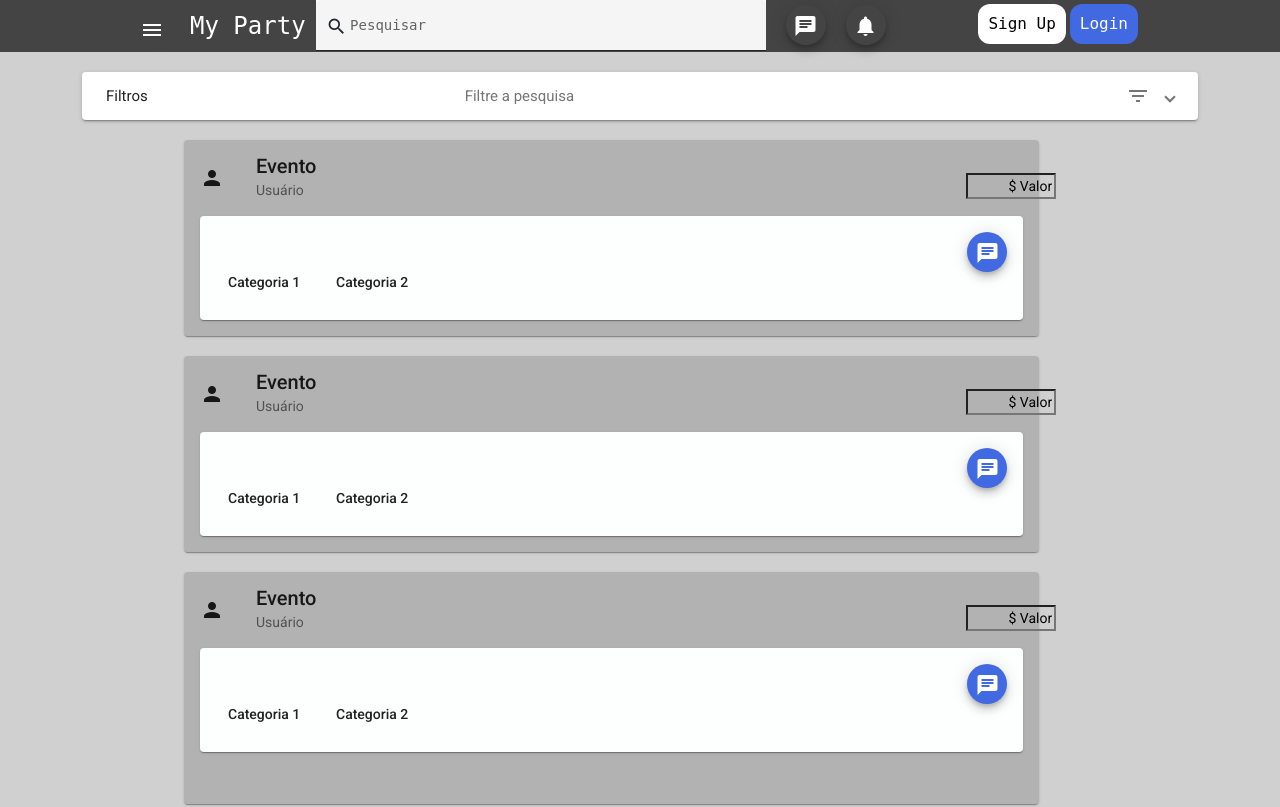
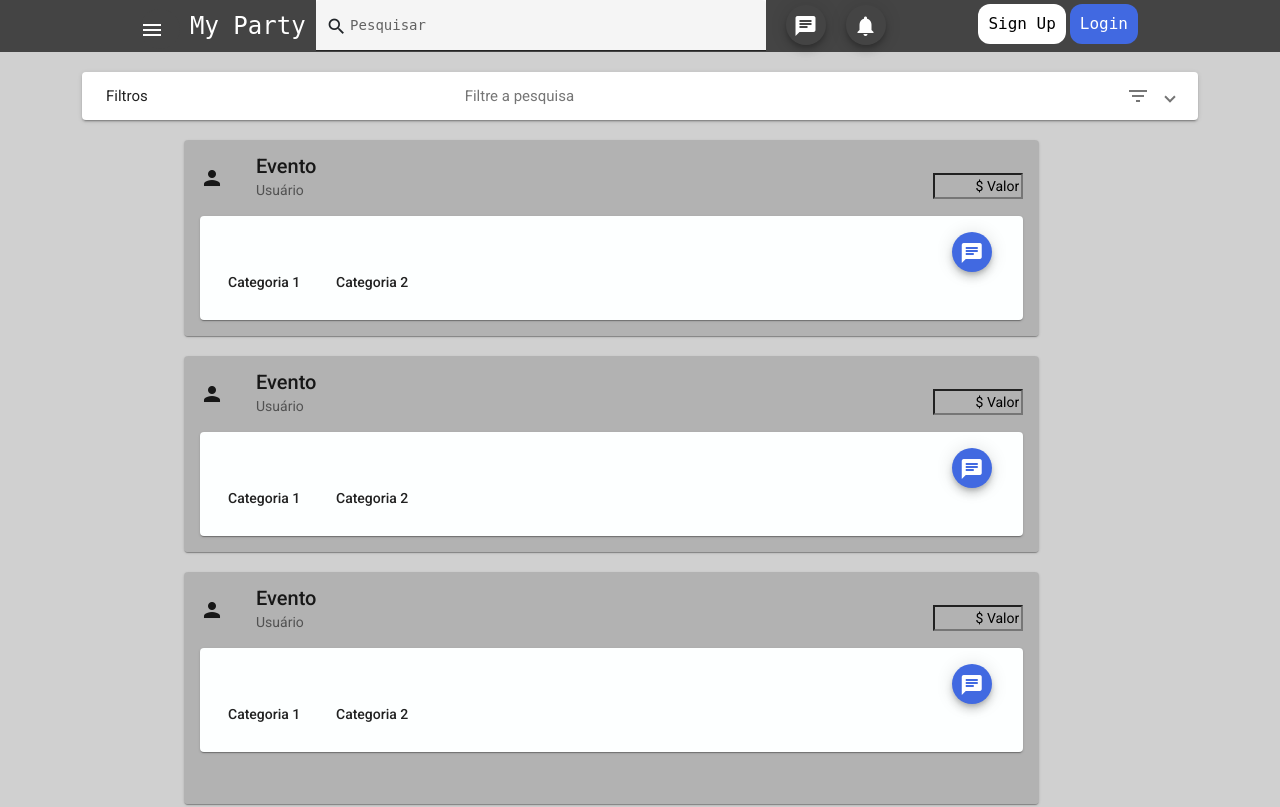
Before and after one commit to CesarKenzo/MyParty, an Angular app: page /marketplace in a window 1280 px wide. Shown: the top 807 px of the page. Built offline with nearby package versions, Linux system fonts and the light colour scheme.

Commit message:
Adjust MarketPlace Buttons

```diff
--- a/src/app/components/marketplace/marketplace.component.css
+++ b/src/app/components/marketplace/marketplace.component.css
@@ -72,5 +72,10 @@
     text-align: end;
     width: 90px;
     background-color: transparent;
-    margin-left: 77%;
+    margin-left: 73%;
 }
+
+.chat-button {
+    background-color: #4169E1;
+    margin-left: 93%;
+}
--- a/src/app/components/marketplace/marketplace.component.html
+++ b/src/app/components/marketplace/marketplace.component.html
@@ -40,7 +40,7 @@
                 <mat-card-content>
                     <mat-card class="internal-card">
                         <mat-card-content>
-                            <button mat-mini-fab style="background-color: #4169E1; margin-left: 95%;">
+                            <button mat-mini-fab class="chat-button">
                                 <mat-icon>chat</mat-icon>
                             </button>
                             <mat-chip-list>
@@ -66,7 +66,7 @@
                 <mat-card-content>
                     <mat-card class="internal-card">
                         <mat-card-content>
-                            <button mat-mini-fab style="background-color: #4169E1; margin-left: 95%;">
+                            <button mat-mini-fab class="chat-button">
                                 <mat-icon>chat</mat-icon>
                             </button>
                             <mat-chip-list>
@@ -92,7 +92,7 @@
                 <mat-card-content>
                     <mat-card class="internal-card">
                         <mat-card-content>
-                            <button mat-mini-fab style="background-color: #4169E1; margin-left: 95%;">
+                            <button mat-mini-fab class="chat-button">
                                 <mat-icon>chat</mat-icon>
                             </button>
                             <mat-chip-list>
@@ -122,7 +122,7 @@
                 <mat-card-content>
                     <mat-card class="internal-card">
                         <mat-card-content>
-                            <button mat-mini-fab style="background-color: #4169E1; margin-left: 95%;">
+                            <button mat-mini-fab class="chat-button">
                                 <mat-icon>chat</mat-icon>
                             </button>
                             <mat-chip-list>
@@ -148,7 +148,7 @@
                 <mat-card-content>
                     <mat-card class="internal-card">
                         <mat-card-content>
-                            <button mat-mini-fab style="background-color: #4169E1; margin-left: 95%;">
+                            <button mat-mini-fab class="chat-button">
                                 <mat-icon>chat</mat-icon>
                             </button>
                             <mat-chip-list>
```
